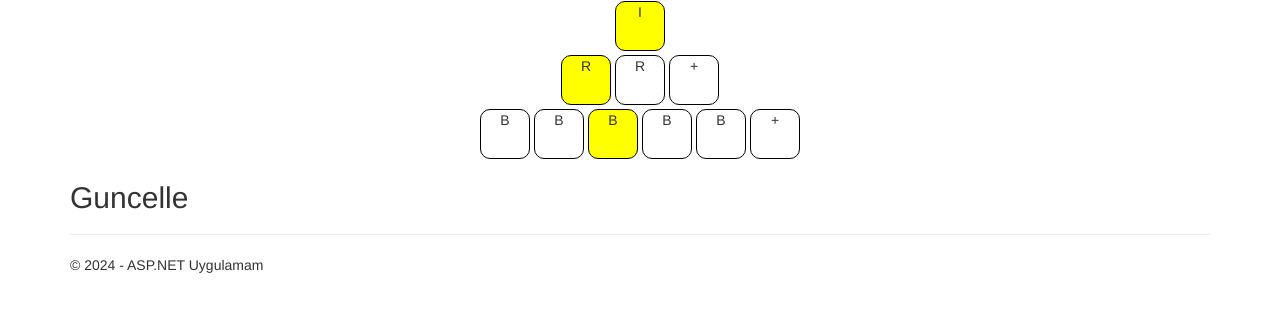
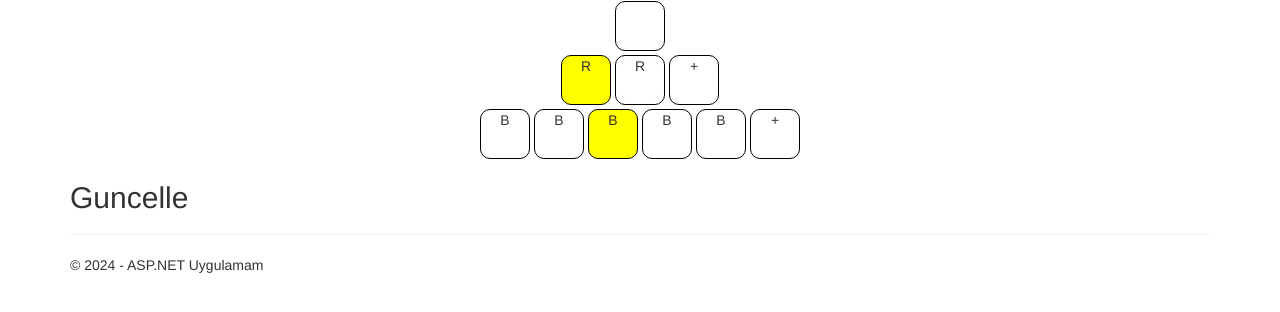
Before and after one commit to cake-and-soda/ucmayankekdefansi, an ASP.NET MVC app: template WorkSpace/WorkSpace/Views/Yonetim/Guncelle.cshtml in a window 1280 px wide. Shown: the part 51-363 px from the top of the page. Run offline with ASP.NET Core 8 and stand-ins for ASP.NET MVC 5, Linux system fonts and the light colour scheme; the template is opened without the code that fills it, so the values that code supplies are empty; the project's own start-up code is not run, and a stand-in starts its controllers and pages; some libraries are stand-ins or nearby versions.

Commit message:
guncelleme controller başlangıç

```diff
--- a/WorkSpace/WorkSpace/Content/Guncelle.css
+++ b/WorkSpace/WorkSpace/Content/Guncelle.css
@@ -4,14 +4,14 @@
 
 }
 
-.sutun {
+.satir {
     height: 50px;
     margin: 0px auto;
     width: auto;
     display: table;
 }
 
-.satir {
+.sutun {
     width: 50px;
     height: 50px;
     margin:2px 2px;
--- a/WorkSpace/WorkSpace/Controllers/YonetimController.cs
+++ b/WorkSpace/WorkSpace/Controllers/YonetimController.cs
@@ -13,7 +13,7 @@ namespace WorkSpace.Controllers
         // GET: Yonetim
         public ActionResult Liste()
         {
-            return View();
+            return View(vt_islemleri.Urun.ToList());
         }
         public ActionResult Ekle()
         {
@@ -25,10 +25,10 @@ namespace WorkSpace.Controllers
             vt_islemleri.SaveChanges();
             return View("Ekle");
         }
-        public ActionResult Guncelle()
+        public ActionResult Guncelle(int Id)
         {
 
-            return View();
+            return View(Id);
         }
         public ActionResult Sil()
         {
--- a/WorkSpace/WorkSpace/Views/Shared/Guncelle_Layout.cshtml
+++ b/WorkSpace/WorkSpace/Views/Shared/Guncelle_Layout.cshtml
@@ -31,24 +31,24 @@
         </div>
     </div>
     <div class="container body-content">
-
-
+        @using WorkSpace.Models
+        @model UrunBeden_Model
         <div class="denge">
-            <div class="sutun" >
-                <div class="satir" style="background-color:yellow;">I</div>
+            <div class="satir" >
+                <div class="sutun"></div>
             </div>
-            <div class="sutun">
-                <div class="satir" style="background-color:yellow;">R</div>
-                <div class="satir">R</div>
-                <div class="satir">+</div>
+            <div class="satir">
+                <div class="sutun" style="background-color:yellow;">R</div>
+                <div class="sutun">R</div>
+                <div class="sutun">+</div>
             </div>
-            <div class="sutun">
-                <div class="satir">B</div>
-                <div class="satir">B</div>
-                <div class="satir" style="background-color:yellow;">B</div>
-                <div class="satir">B</div>
-                <div class="satir">B</div>
-                <div class="satir">+</div>
+            <div class="satir">
+                <div class="sutun">B</div>
+                <div class="sutun">B</div>
+                <div class="sutun" style="background-color:yellow;">B</div>
+                <div class="sutun">B</div>
+                <div class="sutun">B</div>
+                <div class="sutun">+</div>
             </div>
         </div>
 
```
Also changed, not shown: WorkSpace/WorkSpace/Models/vt_Listeler.cs (added, +15 -0 lines), WorkSpace/WorkSpace/Views/Yonetim/Liste.cshtml (+28 -0 lines), WorkSpace/WorkSpace/WorkSpace.csproj, 10 other files.
